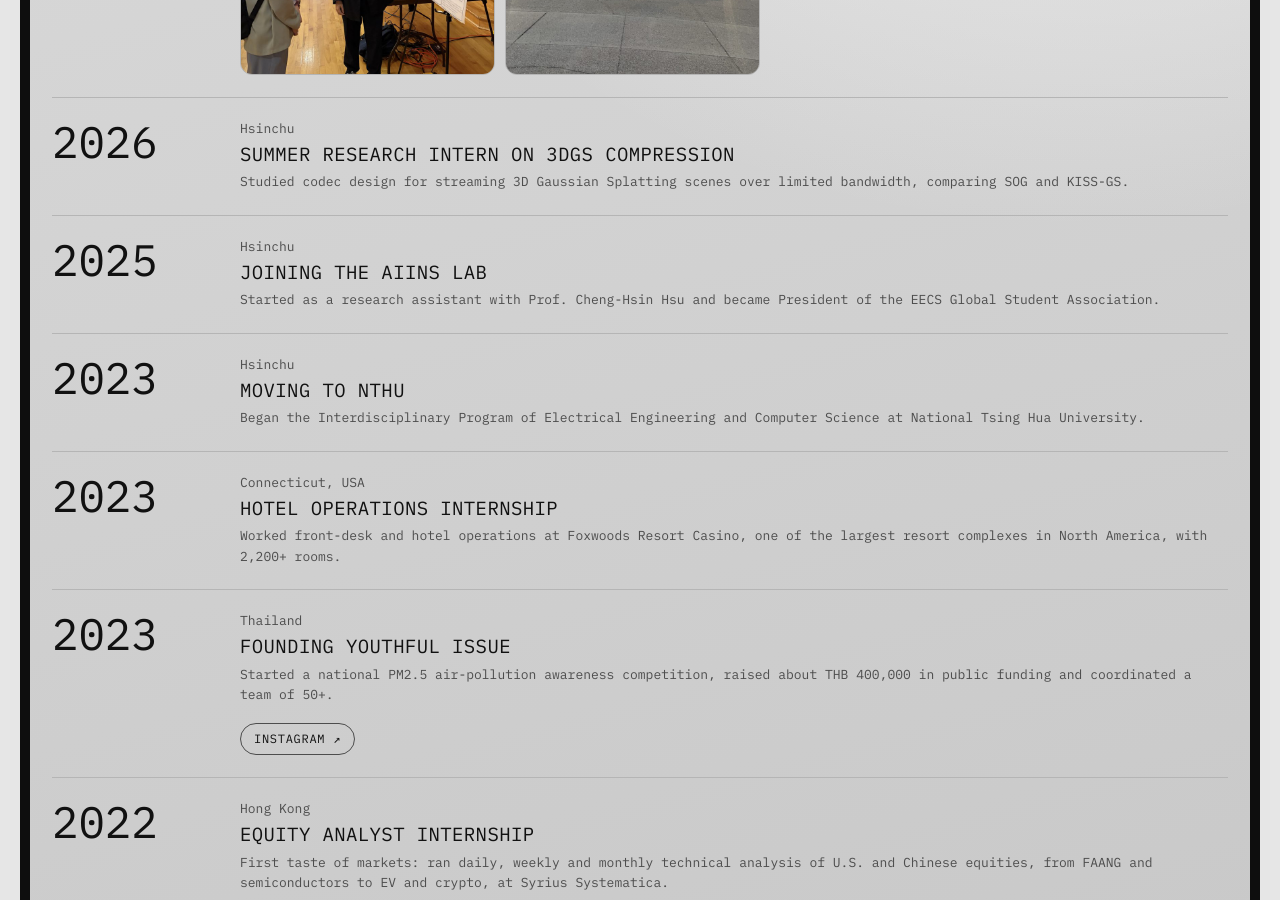
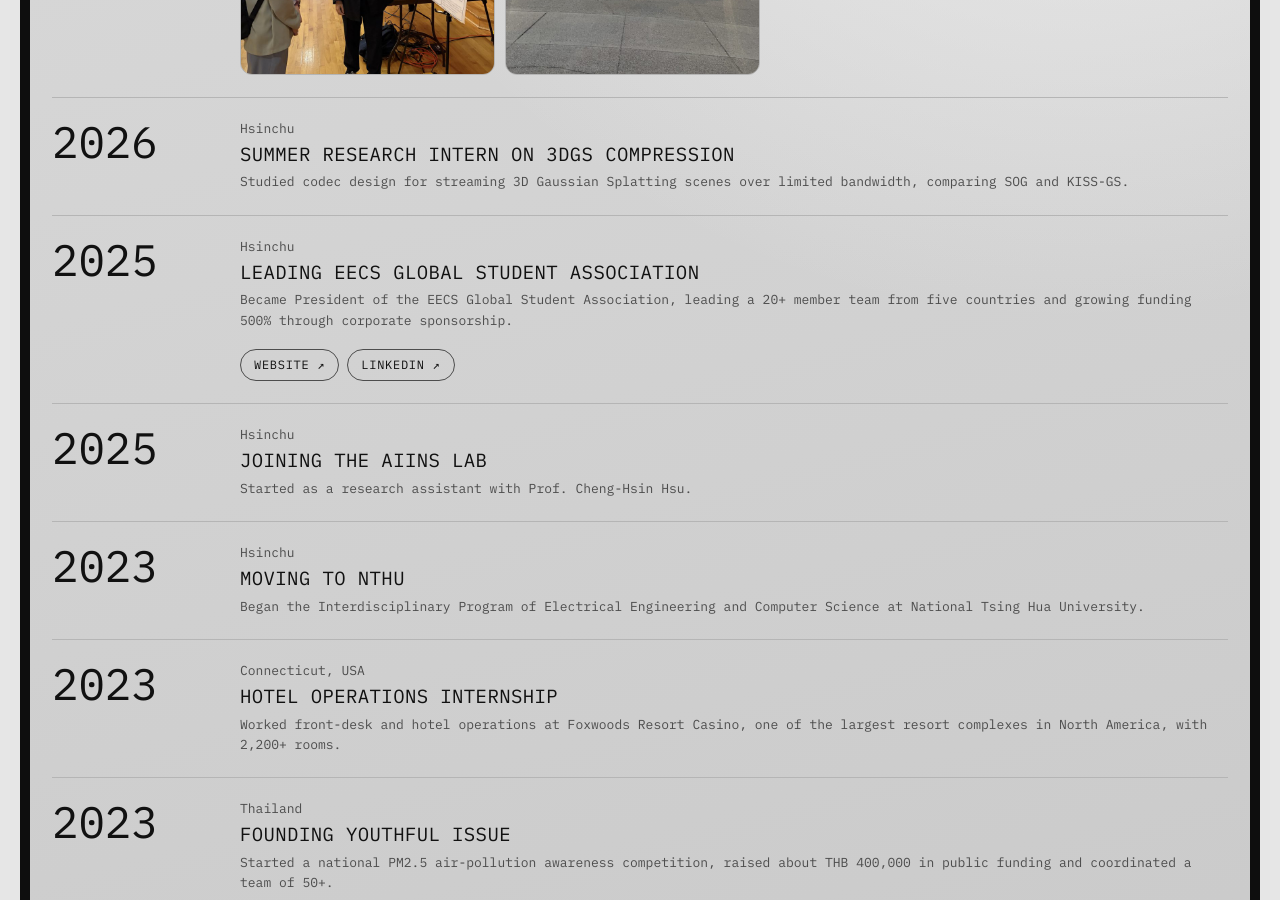
Before and after one commit to nahathaiw/nahathaiw.github.io, a Jekyll site: the page built from journey.html, in a window 1280 px wide and 900 px high, scrolled down 770 px. Built offline with Jekyll 4.4.1, drawn with Linux system fonts in a browser that asks for light colours.

Commit message:
Add EECS GSA presidency to Journey and About, with website and LinkedIn links
Co-Authored-By: Claude Opus 5.5 <noreply@anthropic.com>

```diff
--- a/_data/timeline.yml
+++ b/_data/timeline.yml
@@ -21,8 +21,17 @@
   text: "Studied codec design for streaming 3D Gaussian Splatting scenes over limited bandwidth, comparing SOG and KISS-GS."
 - year: "2025"
   place: "Hsinchu"
+  title: "Leading EECS Global Student Association"
+  text: "Became President of the EECS Global Student Association, leading a 20+ member team from five countries and growing funding 500% through corporate sponsorship."
+  links:
+    - label: "Website"
+      url: "https://nthu-eecsgsa.org/"
+    - label: "LinkedIn"
+      url: "https://www.linkedin.com/in/eecs-gsa-nthu-0b6852319/"
+- year: "2025"
+  place: "Hsinchu"
   title: "Joining the AIINS Lab"
-  text: "Started as a research assistant with Prof. Cheng-Hsin Hsu and became President of the EECS Global Student Association."
+  text: "Started as a research assistant with Prof. Cheng-Hsin Hsu."
 - year: "2023"
   place: "Hsinchu"
   title: "Moving to NTHU"
```
Also changed, not shown: _data/experience.yml (+4 -3 lines).
